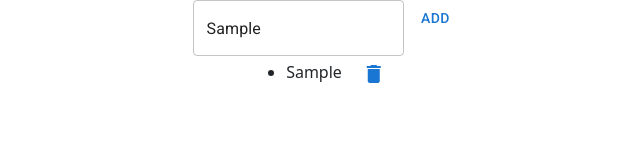
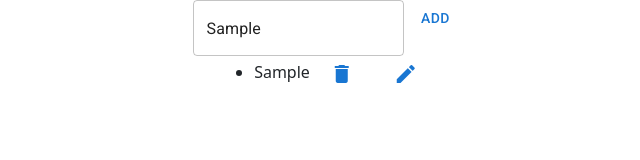
Before and after one commit to Fabho/todojs, a React (Create React App) app in the folder toDoApp/: page / in a window 1280 px wide. Both pictures are taken after typing "Sample" into the empty fields and a click on the button "ADD". Shown: the top 160 px of the page, without its empty margins (310-950 px from the left). Built offline with nearby package versions, Linux system fonts and the light colour scheme.

Commit message:
el programa puede borrar,editar el texto que se le pasa

```diff
--- a/toDoApp/src/App.js
+++ b/toDoApp/src/App.js
@@ -6,6 +6,8 @@ let nextId = 1;
 function App(){
     const [toDo, setToDo] = useState([]);
     const [work, setWork] = useState("");
+    const [toDoEditing,setToDoEditing]=useState(null);
+    const [editingText,setEditingText]=useState("");
     function handleClick() {
         const obj = { id: nextId++, content: work };
         const newAct = [...toDo, obj];
@@ -15,11 +17,32 @@ function App(){
     const handleForm = (act) => {
         setWork(act);
     };
+    function editToDo(a){
+        const updateToDo=[...toDo].map((todo)=>{
+            if(todo.id===a){
+                todo.content=editingText
+            }
+            return todo;
+        });
+        setToDo(updateToDo);
+        setToDoEditing(null);
+
+    }
+    const handleCancel=(a)=>{
+        const updateToDo=[...toDo].map((todo)=>{
+            if(todo.id===a){
+                todo.text=editingText
+            }
+            return todo;
+        });
+        setToDo(updateToDo);
+        setToDoEditing(null)
+    }
     return(
         <div>
             <Stack alignItems="center">
                 <TextFieldToDo form={handleForm} click={handleClick}/>
-                <ToDoList toDos={toDo} setter={setToDo}/>
+                <ToDoList toDos={toDo} setter={setToDo} tres={setToDoEditing} cuatro={toDoEditing} cinco={setEditingText} seis={editingText} siete={editToDo} ocho={handleCancel}/>
              </Stack>
         </div>
     );
--- a/toDoApp/src/components/ToDoList.js
+++ b/toDoApp/src/components/ToDoList.js
@@ -5,7 +5,21 @@ function ToDoList(props) {
    <div>
       <ul>
         {props.toDos.map((dats) => (
-        <li key={dats.id}>{dats.content}<Button onClick={()=>{props.setter(props.toDos.filter(a=> a.id!==dats.id))}} ><Icon spacing={7}>delete</Icon></Button></li>
+        <li key={dats.id}>
+          {
+            props.cuatro===dats.id ?
+              (<input type="text" onChange={(e)=>props.cinco(e.target.value)} value={props.seis}/>) :
+              (<>{dats.content}</>)
+          }
+        <Button onClick={()=>{props.setter(props.toDos.filter(a=> a.id!==dats.id))}} >
+          <Icon spacing={7}>delete</Icon>
+        </Button>
+        {
+          props.cuatro===dats.id ?
+            ( <><Button onClick={()=>props.siete(dats.id)}>Submit</Button> <Button onClick={props.ocho}>Cancel</Button></>):
+            (<Button onClick={()=>props.tres(dats.id)}><Icon>edit</Icon></Button>)
+        }
+        </li>
          ))}
       </ul>
    </div>
```
